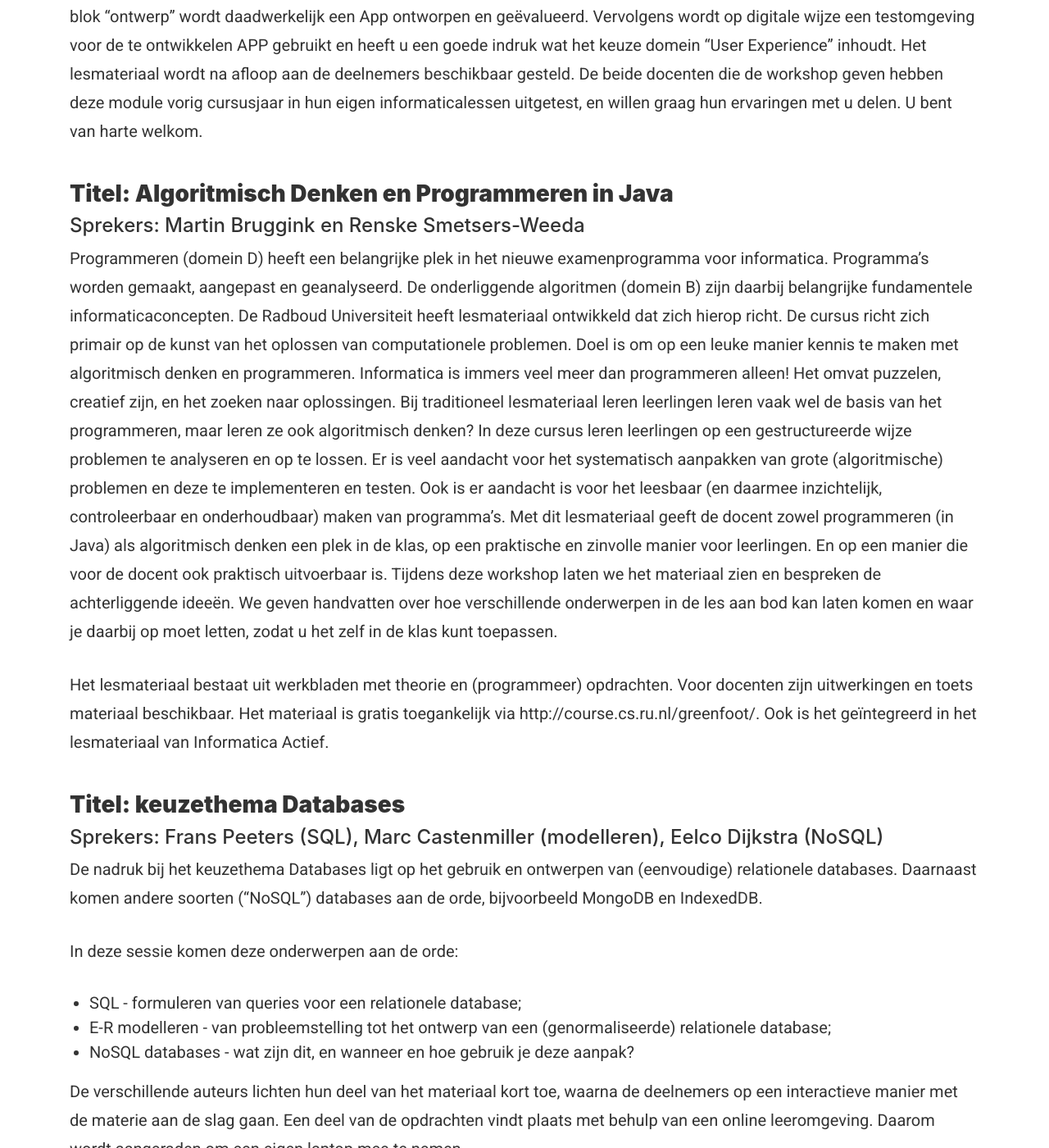
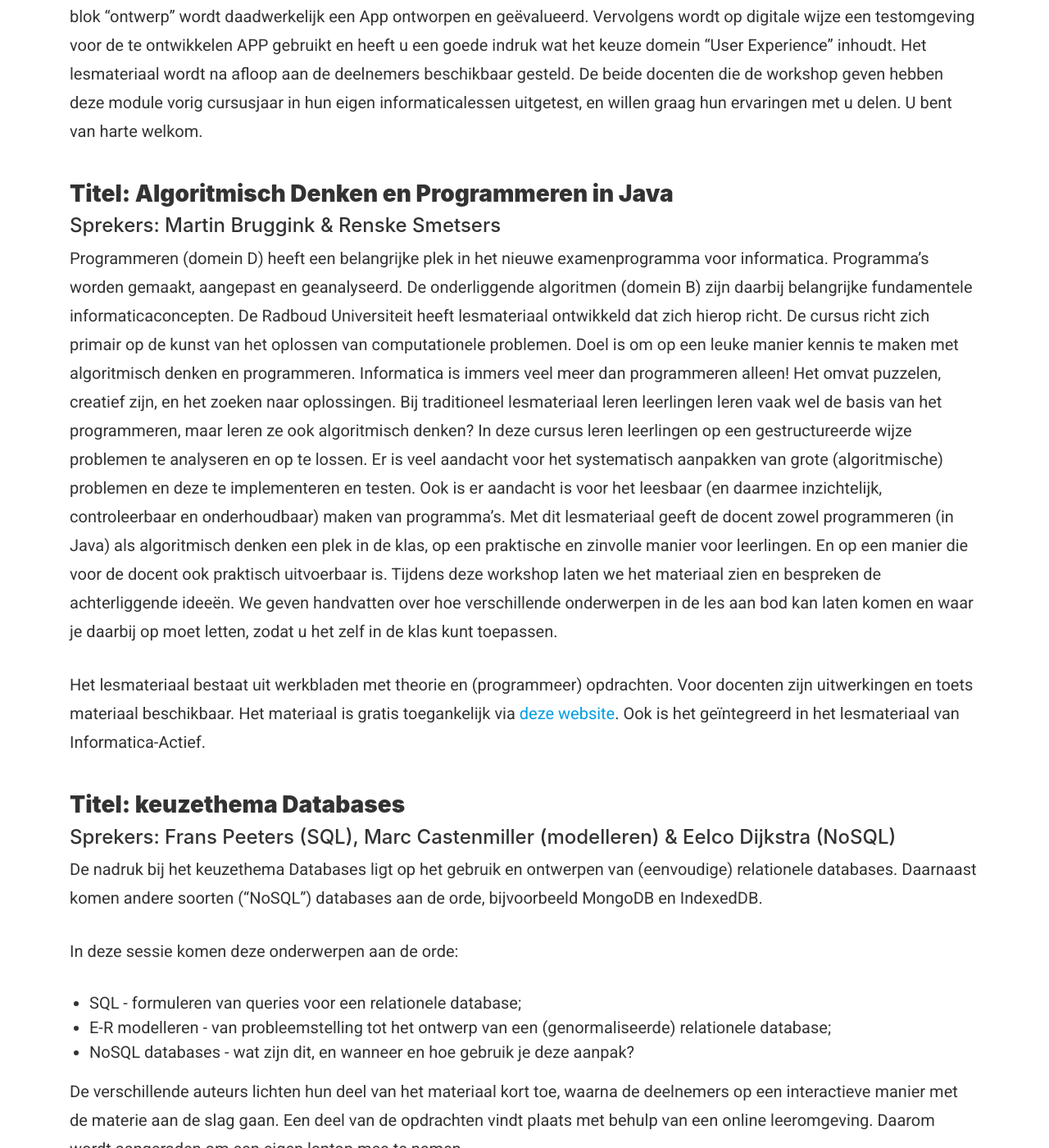
Before and after one commit to ieni/website, a Jekyll site: the page built from _projects/ieni-conferentie-2018.md, in a window 1280 px wide and 1400 px high, scrolled down 3454 px. Shown: the whole window at 82% size. Built offline with Jekyll 4.4.1, drawn with Linux system fonts in a browser that asks for light colours; some of the changed text lies outside the part shown.

Commit message:
minor text updates

```diff
--- a/_projects/ieni-conferentie-2018.md
+++ b/_projects/ieni-conferentie-2018.md
@@ -51,15 +51,15 @@ De workshop is een kennismaking met het nieuw ontwikkelde lesmateriaal en zal zo
 De beide docenten die de workshop geven hebben deze module vorig cursusjaar in hun eigen informaticalessen uitgetest, en willen graag hun ervaringen met u delen. U bent van harte welkom.
 
 ### Titel:		Algoritmisch Denken en Programmeren in Java
-#### Sprekers: 	Martin Bruggink en Renske Smetsers-Weeda
+#### Sprekers: 	Martin Bruggink & Renske Smetsers
 
 Programmeren (domein D) heeft een belangrijke plek in het nieuwe examenprogramma voor informatica. Programma’s worden gemaakt, aangepast en geanalyseerd. De onderliggende algoritmen (domein B) zijn daarbij belangrijke fundamentele informaticaconcepten.
 De Radboud Universiteit heeft lesmateriaal ontwikkeld dat zich hierop richt. De cursus richt zich primair op de kunst van het oplossen van computationele problemen. Doel is om op een leuke manier kennis te maken met algoritmisch denken en programmeren. Informatica is immers veel meer dan programmeren alleen! Het omvat puzzelen, creatief zijn, en het zoeken naar oplossingen. Bij traditioneel lesmateriaal leren leerlingen leren vaak wel de basis van het programmeren, maar leren ze ook algoritmisch denken? In deze cursus leren leerlingen op een gestructureerde wijze problemen te analyseren en op te lossen. Er is veel aandacht voor het systematisch aanpakken van grote (algoritmische) problemen en deze te implementeren en testen. Ook is er aandacht is voor het leesbaar (en daarmee inzichtelijk, controleerbaar en onderhoudbaar) maken van programma’s. Met dit lesmateriaal geeft de docent zowel programmeren (in Java) als algoritmisch denken een plek in de klas, op een praktische en zinvolle manier voor leerlingen. En op een manier die voor de docent ook praktisch uitvoerbaar is. Tijdens deze workshop laten we het materiaal zien en bespreken de achterliggende ideeën. We geven handvatten over hoe verschillende onderwerpen in de les aan bod kan laten komen en waar je daarbij op moet letten, zodat u het zelf in de klas kunt toepassen.
 
-Het lesmateriaal bestaat uit werkbladen met theorie en (programmeer) opdrachten. Voor docenten zijn uitwerkingen en toets materiaal beschikbaar. Het materiaal is gratis toegankelijk via http://course.cs.ru.nl/greenfoot/. Ook is het geïntegreerd in het lesmateriaal van Informatica Actief.
+Het lesmateriaal bestaat uit werkbladen met theorie en (programmeer) opdrachten. Voor docenten zijn uitwerkingen en toets materiaal beschikbaar. Het materiaal is gratis toegankelijk via [deze website](http://course.cs.ru.nl/greenfoot/). Ook is het geïntegreerd in het lesmateriaal van Informatica-Actief.
 
 ### Titel:	keuzethema Databases
-#### Sprekers: Frans Peeters (SQL), Marc Castenmiller (modelleren), Eelco Dijkstra (NoSQL)
+#### Sprekers: Frans Peeters (SQL), Marc Castenmiller (modelleren) & Eelco Dijkstra (NoSQL)
 
 De nadruk bij het keuzethema Databases ligt op het gebruik en ontwerpen van (eenvoudige) relationele databases. Daarnaast komen andere soorten ("NoSQL") databases aan de orde, bijvoorbeeld MongoDB en IndexedDB.
 
@@ -78,13 +78,13 @@ Het keuzethema Netwerken heeft als context: het Internet of Things (IoT). Het mo
 
 Voor dit praktische deel is het nodig om een eigen laptop mee te nemen. Ook is het handig om van te voren een (gratis) NodeRed-account aan te maken via https://fred.sensetecnic.com.
 
-### Titel:	De keuzemodule heet Programmeerparadigma’s.
-#### Sprekers	Jacco Gnodde en Hans van den Burg
+### Titel: Programmeerparadigma’s.
+#### Sprekers	Jacco Gnodde & Hans van den Burg
 
 De module introduceert de belangrijkste programmeerparadigma’s en werkt het paradigma functioneel programmeren verder uit aan de hand van de taal Elm. Deze taal is geschikt om de basisconcepten van ‘klassiek’ functioneel programmeren te leren (Haskellstijl), maar ook om op een compacte manier websites te bouwen. In het toepassingendeel bouwen de leerlingen op basis van voorbeelden een aantal interactieve webpagina’s.
 
 ### Titel:		BYOC - Bring your own context
-#### Sprekers:	Erik Barendsen en Jacqueline Nijenhuis-Voogt
+#### Sprekers:	Erik Barendsen & Jacqueline Nijenhuis-Voogt
 
 Om toekomstbestendig te zijn is het nieuwe examenprogramma geformuleerd in termen van concepten. Het verzinnen van interessante, actuele en aansprekende toepassingssituaties (contexten) wordt overgelaten aan leraren en auteurs van lesmaterialen.
 Hoewel informatica ‘overal’ is, kan het vinden van een passende context best lastig zijn: de concepten moeten goed uit de verf komen, de context zelf moet het verhaal niet onnodig moeilijk maken, en de context moet leerlingen aanspreken. En dan is er ook nog subdomein A9 ‘Informatica hanteren als perspectief’ waarin staat dat leerlingen naar de wereld moeten kunnen kijken ‘door een informaticabril’. Hoe kom je aan aansprekende contexten? In deze workshop gaan we samen op zoek naar contexten voor concepten en vaardigheden rond computational thinking (algoritmen, gegevens, abstractie en decompositie).
```
Also changed, not shown: other parts of _projects/ieni-conferentie-2018.md (+3 -3 lines).
